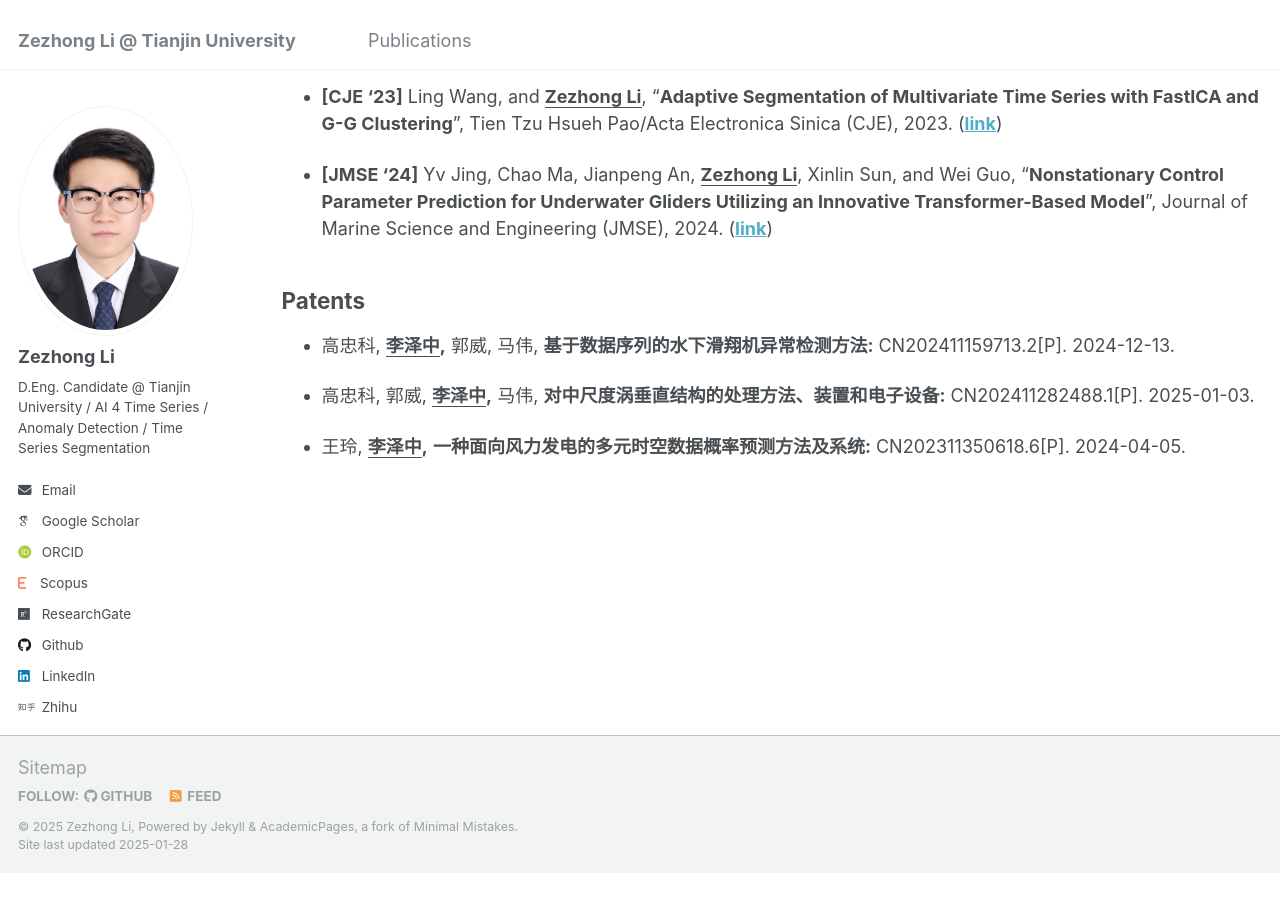
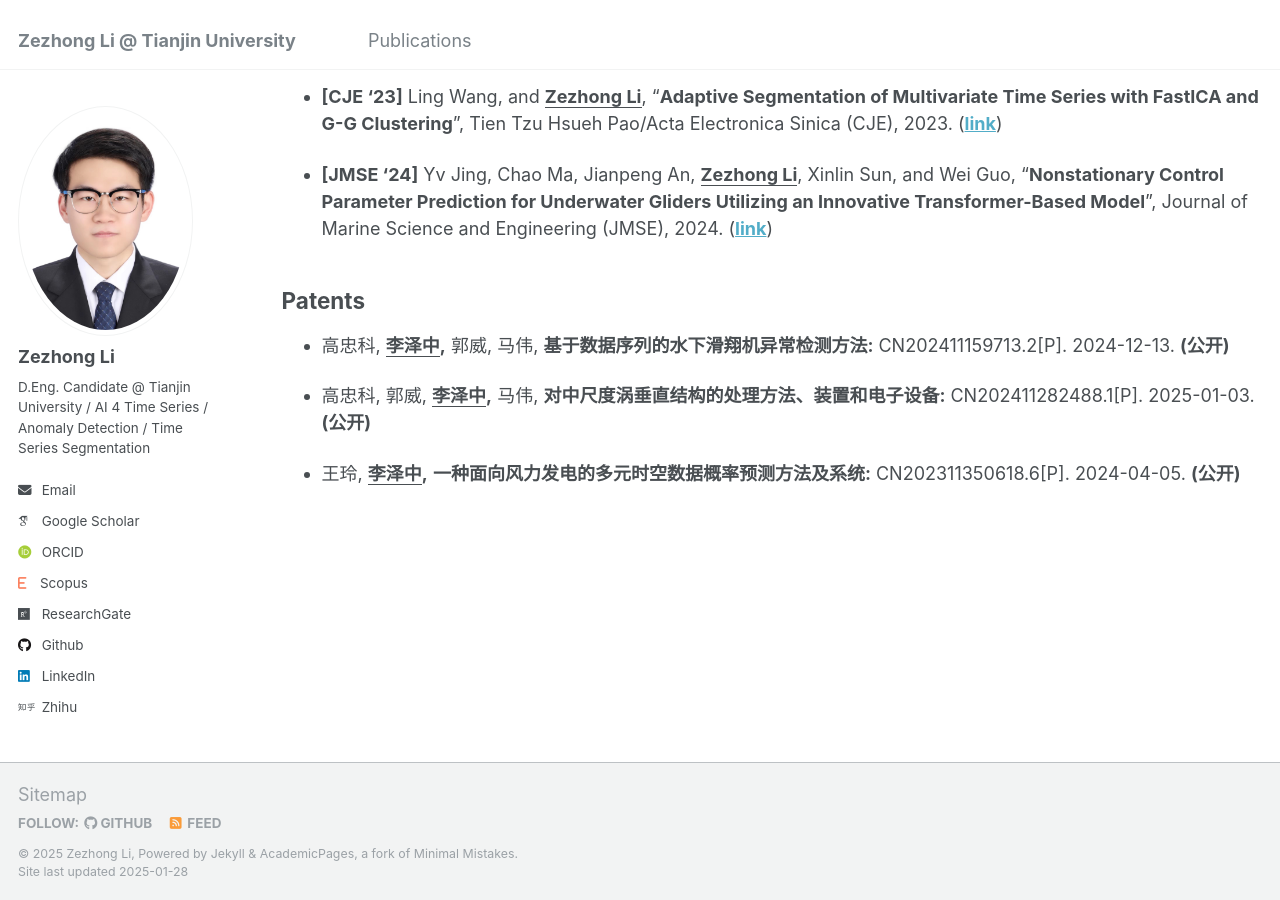
Before and after one commit to lzz19980125/lzz19980125.github.io, a Jekyll site: the page built from _pages/publications.md, in a window 1280 px wide and 900 px high, scrolled down 659 px. Built offline with Jekyll 4.4.1, drawn with Linux system fonts in a browser that asks for light colours; some web fonts are replaced; before the commit the page ends 1532 px from its top, so only the background shows below that.

Commit message:
Update publications.md

```diff
--- a/_pages/publications.md
+++ b/_pages/publications.md
@@ -26,8 +26,8 @@
 
 ## Patents
 
--  高忠科, **<u>李泽中</u>,** 郭威, 马伟, **基于数据序列的水下滑翔机异常检测方法:** CN202411159713.2[P]. 2024-12-13.
+-  高忠科, **<u>李泽中</u>,** 郭威, 马伟, **基于数据序列的水下滑翔机异常检测方法:** CN202411159713.2[P]. 2024-12-13. **(公开)**
 
--  高忠科, 郭威, **<u>李泽中</u>,** 马伟, **对中尺度涡垂直结构的处理方法、装置和电子设备:** CN202411282488.1[P]. 2025-01-03.
+-  高忠科, 郭威, **<u>李泽中</u>,** 马伟, **对中尺度涡垂直结构的处理方法、装置和电子设备:** CN202411282488.1[P]. 2025-01-03. **(公开)**
 
--  王玲, **<u>李泽中</u>,** **一种面向风力发电的多元时空数据概率预测方法及系统:** CN202311350618.6[P]. 2024-04-05.
+-  王玲, **<u>李泽中</u>,** **一种面向风力发电的多元时空数据概率预测方法及系统:** CN202311350618.6[P]. 2024-04-05. **(公开)**
```
